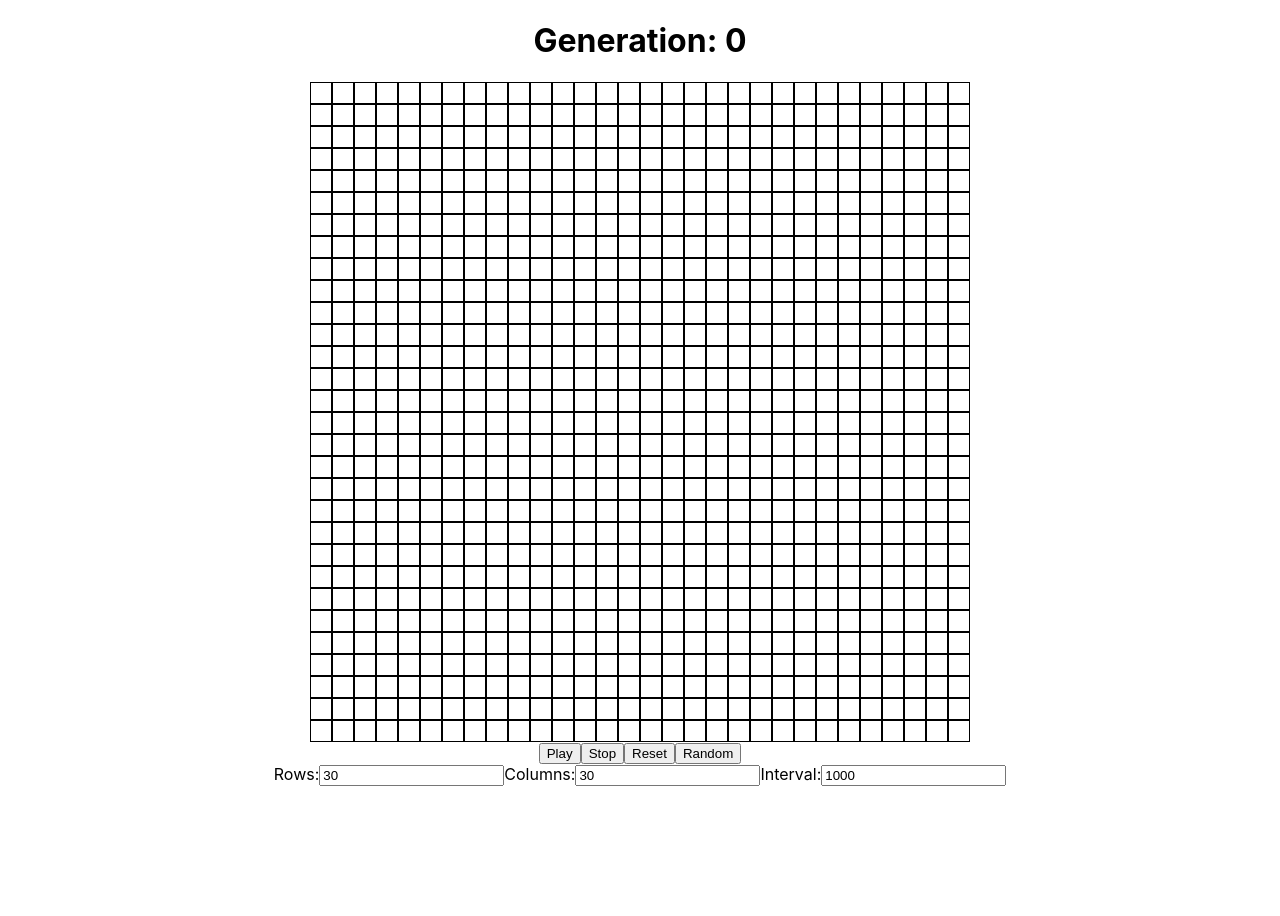
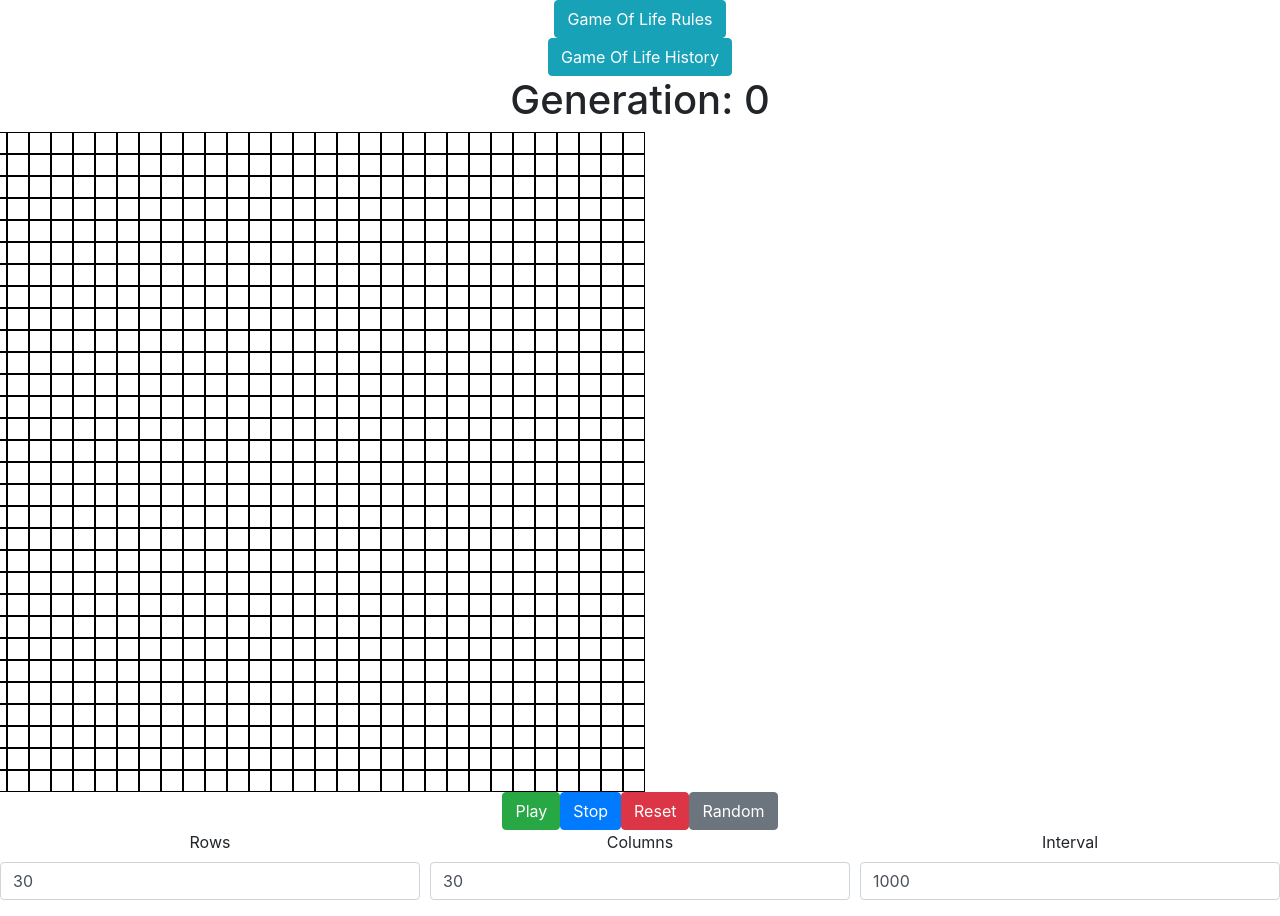
Before and after one commit to bloominstituteoftechnology/CS-Build-Week-1, a React (Create React App) app in the folder gol/: page / in a window 1280 px wide. Before the commit the page ends 800 px from the top, so only its background shows below. Built offline with nearby package versions, Linux system fonts and the light colour scheme.

Commit message:
Styling with reactstrap and nothing is working

```diff
--- a/gol/package.json
+++ b/gol/package.json
@@ -3,9 +3,11 @@
   "version": "0.1.0",
   "private": true,
   "dependencies": {
+    "bootstrap": "^4.1.3",
     "react": "^16.6.3",
     "react-dom": "^16.6.3",
-    "react-scripts": "2.1.1"
+    "react-scripts": "2.1.1",
+    "reactstrap": "^6.5.0"
   },
   "scripts": {
     "start": "react-scripts start",
--- a/gol/src/App.css
+++ b/gol/src/App.css
@@ -3,22 +3,19 @@
 }
 
 .cell-dead {
-  display: flex;
-  flex: 1;
+
   padding: 10px;
   border: 1px solid black;
 }
 
 .cell-live {
-  display: flex;
-  flex: 1;
+
   padding: 10px;
   border: 1px solid red;
   background: black;
 }
 
 .grid {
-  display: flex;
-  flex: 1;
+
   justify-content: center;
 }
--- a/gol/src/App.js
+++ b/gol/src/App.js
@@ -1,11 +1,15 @@
 import React, { Component } from 'react';
 import './App.css';
 import Grid from './Components/Grid';
+import RulesModal from './Components/RulesModal';
+import HistoryModal from './Components/HistoryModal';
 
 class App extends Component {
   render() {
     return (
       <div className="App">
+      <RulesModal />
+      <HistoryModal />
         <Grid />
       </div>
     );
--- a/gol/src/Components/Cell.js
+++ b/gol/src/Components/Cell.js
@@ -5,8 +5,7 @@ class Cell extends Component {
     render() {
         return (
             <div onClick = {() => this.props.toggleCell(this.props.coordinates)}
-            className = {this.props.liveCell ? 'cell-live' : 'cell-dead'}>
-
+                className = {this.props.liveCell ? 'cell-live' : 'cell-dead'}>
             </div>
          );
     }
--- a/gol/src/Components/Controls.js
+++ b/gol/src/Components/Controls.js
@@ -1,21 +1,32 @@
 import React from 'react';
+import { Form, FormGroup, Label, Col, Input, Row, Container } from 'reactstrap';
 import '../App.css';
 
 const Controls = (props) => {
     return (
         <div className = 'controls'>
-           <label className = 'label'>
-            Rows:
-            <input className = 'input' type = 'text' value = {props.rows} onChange = {props.rowsOnChange} />
-            </label>
-            <label className = 'label'>
-            Columns:
-            <input className = 'input' type = 'text' value = {props.columns} onChange = {props.columnsOnChange} />
-            </label>
-            <label className = 'label'>
-            Interval:
-            <input className = 'input' type = 'text' value = {props.interval} onChange = {props.intervalChange} />
-            </label>
+        <Form>
+            <Row form>
+                <Col md = {4}>
+                <FormGroup>
+                <Label for="rows">Rows</Label>
+                <Input className = 'input' type = 'text' id = 'rows' name = 'rows' value = {props.rows} onChange = {props.rowsOnChange} />
+                </FormGroup>
+                </Col>
+                <Col md = {4}>
+                <FormGroup>
+                <Label for='rows'>Columns</Label>
+                <Input className = 'input' type = 'text' id = 'columns' name = 'columns' value = {props.columns} onChange = {props.columnsOnChange} />
+                </FormGroup>
+                </Col>
+                <Col md = {4}>
+                <FormGroup>
+                <Label for='interval'>Interval</Label>
+                <Input className = 'input' type = 'text' id = 'interval' name = 'interval' value = {props.interval} onChange = {props.intervalChange} />
+                </FormGroup>
+                </Col>
+            </Row>
+        </Form>
         </div>
      );
 }
--- a/gol/src/Components/Footer.js
+++ b/gol/src/Components/Footer.js
@@ -1,13 +1,14 @@
 import React from 'react';
+import {Button} from 'reactstrap';
 
 const Footer = (props) => {
     return (
         <div className = 'container'>
-            <div className='buttons'>
-                <button className='submit' onClick={props.play}>Play</button>
-                <button className='submit' onClick={props.stop}>Stop</button>
-                <button className='submit' onClick={props.reset}>Reset</button>
-                <button className='submit' onClick={props.random}>Random</button>
+            <div className='Buttons'>
+                <Button color = 'success' className='submit' onClick={props.play}>Play</Button>
+                <Button color = 'primary' className='submit' onClick={props.stop}>Stop</Button>
+                <Button color = 'danger' className='submit' onClick={props.reset}>Reset</Button>
+                <Button color = 'secondary' className='submit' onClick={props.random}>Random</Button>
             </div>
         </div>
     )
--- a/gol/src/Components/Grid.js
+++ b/gol/src/Components/Grid.js
@@ -5,7 +5,6 @@ import '../App.css';
 import Header from './Header';
 import Game_of_life from '../Logic/Game_of_life';
 import Controls from './Controls';
-
 class Grid extends Component {
     constructor(props) {
         super(props);
@@ -47,6 +46,12 @@ class Grid extends Component {
              game_of_life: new Game_of_life(),
          });
 
+         if (this.timeoutHandler) {
+            window.clearTimeout(this.timeoutHandler);
+            this.timeoutHandler = null;
+        }
+        console.log('reset');
+
     }
 
     toggleCell = (coordinates) => {
@@ -59,6 +64,7 @@ class Grid extends Component {
         }
     }
 
+
     startTheShow() {
         this.setState({
             game_of_life: this.state.game_of_life.iteration()
@@ -67,26 +73,6 @@ class Grid extends Component {
             this.startTheShow();
           }, this.state.interval);
     }
-
-    /* randomGrid = () => {
-        let newGrid = [];
-        let row = [];
-
-        for (let i = 0; i < this.state.gridSize[0]; i++) {
-            for (let j = 0; j < this.state.gridSize[1]; j++) {
-                if (this.state.game_of_life.aliveCells(i + "," + j)) {
-                row.push(<Cell key = {[i, j]} coordinates = {{x: i, y: j}} liveCell = {true} toggleCell = {this.toggleCell} />);
-                console.log('New cell at: ', i, j);
-            } else {
-                row.push(<Cell key = {[i, j]} coordinates = {{x: i, y: j}} liveCell = {false} toggleCell = {this.toggleCell} />);
-            }
-        }
-            newGrid.push(<div className = "row" key = {i}>{row}</div>);
-            row = [];
-        }
-        return newGrid;
-    }
- */
 
     createGrid = () => {
         let newGrid = [];
@@ -137,11 +123,12 @@ class Grid extends Component {
 
 
     render() {
+
         return (
             <div className = 'gol-container'>
                 <Header generation = {this.state.game_of_life.generate()}/>
                     <div className = 'grid'>
-                        {this.createGrid()}
+                    {this.createGrid()}
                     </div>
                 <Footer
                     play = {this.play}
--- /dev/null
+++ b/gol/src/Components/HistoryModal.js
@@ -0,0 +1,47 @@
+import React, {Component} from 'react';
+import { Button, Modal, ModalHeader, ModalBody} from 'reactstrap';
+import '../App.css';
+
+
+
+class HistoryModal extends Component {
+    constructor (props) {
+      super(props);
+      this.state = {
+        modal: false
+      };
+    }
+
+    toggle = () => {
+      this.setState({
+        modal: !this.state.modal
+      });
+    }
+
+    render () {
+      return (
+        <div>
+          <Button color="info" onClick={this.toggle}>Game Of Life History</Button>
+            <Modal isOpen={this.state.modal} toggle={this.toggle} className={this.props.className}>
+              <ModalHeader toggle={this.toggle}></ModalHeader>
+                <ModalBody>
+                <h1>Origins of Conway's Game of Life</h1>
+                <p>In late 1940, John von Neumann defined life as a creation (as a being or organism) which can reproduce itself and simulate a Turing machine. Von Neumann was thinking about an engineering solution which would use electromagnetic components floating randomly in liquid or gas. This turned out not to be realistic with the technology available at the time. Thus, ingeniously, Stanisław Ulam invented cellular automata, which were intended to simulate von Neumann's theoretical electromagnetic constructions. Ulam discussed using computers to simulate his cellular automata in a two-dimensional lattice in several papers. In parallel, Von Neumann attempted to construct Ulam's cellular automaton. Although successful, he was busy with other projects and left some details unfinished. His construction was complicated because it tried to simulate his own engineering design. Over time, simpler life constructions were provided by other researchers, and published in papers and books</p>
+                <p>Motivated by questions in mathematical logic and in part by work on simulation games by Ulam, among others, John Conway began doing experiments in 1968 with a variety of different 2D cellular automaton rules. Conway's initial goal was to define an interesting and unpredictable cell automaton. Thus, he wanted some configurations to last for a long time before dying, other configurations to go on forever without allowing cycles, etc. It was a significant challenge and an open problem for years before experts on cell automatons managed to prove that, indeed, Conway's Game of Life admitted of a configuration which was alive in the sense of satisfying Von Neumann's two general requirements. While the definitions before Conway's Life were proof-oriented, Conway's construction aimed at simplicity without a priori providing proof the automaton was alive.</p>
+                <p>Conway chose his rules carefully, after considerable experimentation, to meet these criteria:
+
+                    1. There should be no explosive growth.
+                    2. There should exist small initial patterns with chaotic, unpredictable outcomes.
+                    3. There should be potential for von Neumann universal constructors.
+                    4. The rules should be as simple as possible, whilst adhering to the above constraints.
+
+                </p>
+                <a href = 'https://en.wikipedia.org/wiki/Conway%27s_Game_of_Life'>Read more....</a>
+                </ModalBody>
+            </Modal>
+        </div>
+      );
+    }
+  }
+
+  export default HistoryModal;
--- /dev/null
+++ b/gol/src/Components/RulesModal.js
@@ -0,0 +1,41 @@
+import React, {Component} from 'react';
+import { Button, Modal, ModalHeader, ModalBody} from 'reactstrap';
+import '../App.css';
+
+
+class RulesModal extends Component {
+    constructor (props) {
+      super(props);
+      this.state = {
+        modal: false
+      };
+    }
+
+    toggle = () => {
+      this.setState({
+        modal: !this.state.modal
+      });
+    }
+
+    render () {
+      return (
+        <div>
+          <Button color="info" onClick={this.toggle}>Game Of Life Rules</Button>
+            <Modal isOpen={this.state.modal} toggle={this.toggle} className={this.props.className}>
+              <ModalHeader toggle={this.toggle}></ModalHeader>
+                <ModalBody>
+                <h1>Rules for Conway's Game of Life</h1>
+                <p>At the heart of this game are four rules that determine if a cell is live or dead. All depend on how many of that cell's neighbors are alive.</p>
+                <p>Births: Each dead cell adjacent to exactly three live neighbors will become live in the next generation.</p>
+                <p>Death by isolation: Each live cell with one or fewer live neighbors will die in the next generation.</p>
+                <p>Death by overcrowding: Each live cell with four or more live neighbors will die in the next generation.</p>
+                <p>Survival: Each live cell with either two or three live neighbors will remain alive for the next generation.</p>
+                <p>Another important fact about the rules for the game of life is that all rules apply to all cells at the same time.</p>
+                </ModalBody>
+            </Modal>
+        </div>
+      );
+    }
+  }
+
+  export default RulesModal;
--- a/gol/src/Logic/Game_of_life.js
+++ b/gol/src/Logic/Game_of_life.js
@@ -39,7 +39,7 @@ class Game_of_life {
         return this.aliveOrganizms.has(coordinates);
     }
 
-    toggleCell (coordinates){
+    toggleCell (coordinates) {
         if (this.aliveCells(coordinates.x + "," + coordinates.y)){
             this.deleteCell(coordinates.x + "," + coordinates.y);
             console.log("Delete cell")
@@ -47,7 +47,7 @@ class Game_of_life {
             this.newCell(coordinates);
             console.log("New Cell")
         }
-        return new Game_of_life(this.aliveOrganizms, this.generation);
+
     }
 
     ///////// Game rules goes here///////////
--- a/gol/src/index.js
+++ b/gol/src/index.js
@@ -1,5 +1,6 @@
 import React from 'react';
 import ReactDOM from 'react-dom';
+import 'bootstrap/dist/css/bootstrap.min.css';
 import './index.css';
 import App from './App';
 
```
Also changed, not shown: 1 other file (tests, documents, lock files or other folders).
